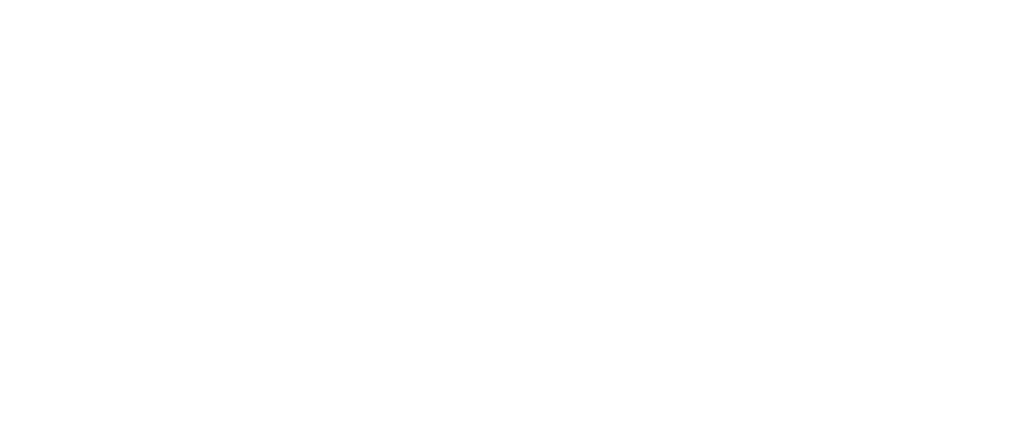
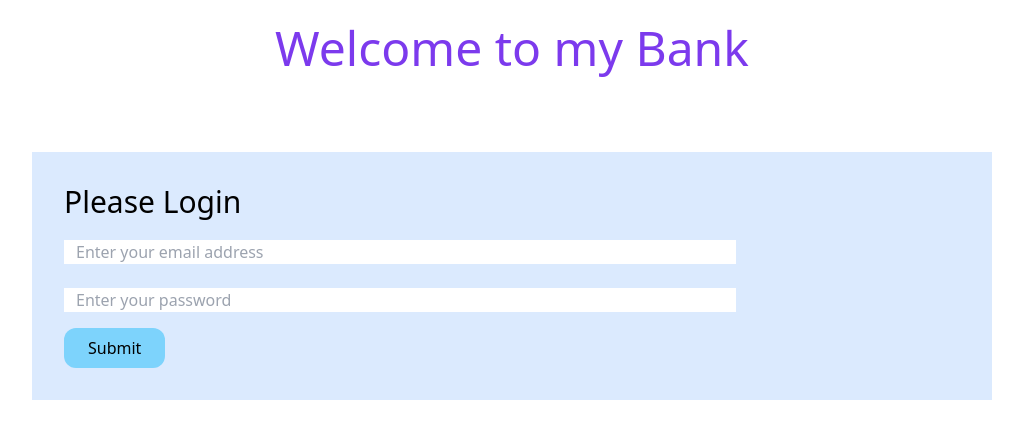
Before and after one commit to majbaulhoque/Money-portal, a plain HTML site: page index.html in a window 1280 px wide. Shown: the whole page, without its empty margins (128-1151 px from the left). Drawn offline with nearby package versions, Linux system fonts and the light colour scheme.

Commit message:
Login page

```diff
--- a/index.html
+++ b/index.html
@@ -3,9 +3,24 @@
 <head>
     <meta charset="UTF-8">
     <meta name="viewport" content="width=device-width, initial-scale=1.0">
-    <title>Document</title>
+    <!-- Tailwind Link -->
+    <script src="https://cdn.tailwindcss.com"></script>
+    <title>Money Portal</title>
 </head>
 <body>
-
+    <header>
+        <h1 class="text-5xl text-violet-600 text-center mt-6">Welcome to my Bank</h1>
+    </header>
+    <main>
+        <section class="bg-blue-100 w-9/12 mx-auto mt-20 p-8">
+            <h3 class="text-3xl mb-5 font-medium">Please Login</h3>
+            <div>
+                <input class="w-9/12 px-3" type="email" name="" id="" placeholder="Enter your email address">
+                <br><br>
+                <input class="w-9/12 px-3 block"  type="password" name="" id="" placeholder="Enter your password">
+                <button class="bg-sky-300 hover:bg-sky-500 px-6 py-2 text-black font-medium rounded-xl mt-4">Submit</button>
+            </div>
+        </section>
+    </main>
 </body>
 </html>
```
